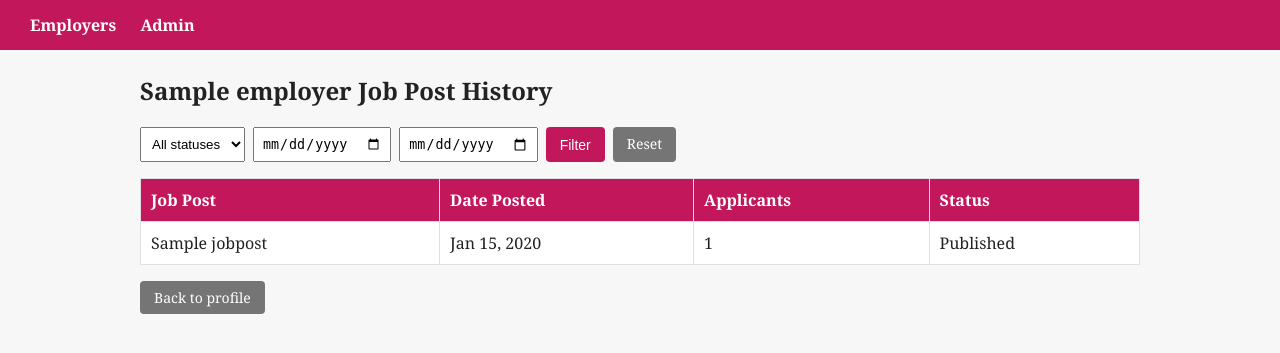
After one commit to MarkLesterAgaser/JobPortalSystem, a Django app: page /employers/1/jobs/ in a window 1280 px wide. The commit adds this page. Shown: the top 353 px of the page. Run offline with Django 5.2, Linux system fonts and the light colour scheme; tables that the repository leaves empty hold one stand-in row (values such as "Sample post").

Commit message:
Task 5: Employer job post history

```diff
--- /dev/null
+++ b/jobportal/templates/jobportal/employer_job_history.html
@@ -0,0 +1,36 @@
+{% extends 'jobportal/base.html' %}
+{% block title %}Job Post History{% endblock %}
+{% block content %}
+<h2>{{ employer.company_name }} Job Post History</h2>
+
+<form method="get" class="bar">
+  <select name="status">
+    <option value="">All statuses</option>
+    {% for value, label in status_choices %}
+    <option value="{{ value }}" {% if status == value %}selected{% endif %}>{{ label }}</option>
+    {% endfor %}
+  </select>
+  <input type="date" name="date_from" value="{{ date_from }}">
+  <input type="date" name="date_to" value="{{ date_to }}">
+  <button class="btn" type="submit">Filter</button>
+  <a class="btn gray" href="{% url 'employer_job_history' employer.pk %}">Reset</a>
+</form>
+
+<table>
+  <tr><th>Job Post</th><th>Date Posted</th><th>Applicants</th><th>Status</th></tr>
+  {% for job in jobs %}
+  <tr>
+    <td>{{ job.title }}</td>
+    <td>{{ job.created_at|date:"M d, Y" }}</td>
+    <td>{{ job.applicant_total }}</td>
+    <td>{{ job.get_status_display }}</td>
+  </tr>
+  {% empty %}
+  <tr><td colspan="4">No job posts found.</td></tr>
+  {% endfor %}
+</table>
+
+<div style="margin-top:16px; display:flex; gap:8px;">
+  <a class="btn gray" href="{% url 'employer_profile' employer.pk %}">Back to profile</a>
+</div>
+{% endblock %}
--- a/jobportal/templates/jobportal/employer_profile.html
+++ b/jobportal/templates/jobportal/employer_profile.html
@@ -72,5 +72,6 @@
 <div style="margin-top:16px; display:flex; gap:8px;">
   <a class="btn" href="{% url 'employer_edit' employer.pk %}">Edit</a>
   <a class="btn gray" href="{% url 'employer_list' %}">Back to list</a>
+  <a class="btn" href="{% url 'employer_job_history' employer.pk %}">Job Post History</a>
 </div>
 {% endblock %}
--- a/jobportal/urls.py
+++ b/jobportal/urls.py
@@ -9,4 +9,5 @@ urlpatterns = [
     path('employers/<int:pk>/edit/', views.employer_edit, name='employer_edit'),
     path('employers/<int:pk>/toggle/', views.employer_toggle, name='employer_toggle'),
     path('employers/<int:pk>/profile/', views.employer_profile, name='employer_profile'),
+    path('employers/<int:pk>/jobs/', views.employer_job_history, name='employer_job_history'),
 ]
--- a/jobportal/views.py
+++ b/jobportal/views.py
@@ -1,10 +1,11 @@
 from django.contrib import messages
-from django.db.models import Q
+from django.db.models import Count, Q
+from django.utils.dateparse import parse_date
 from django.shortcuts import render, redirect, get_object_or_404
 from django.views.decorators.http import require_POST
 
 from .forms import EmployerForm
-from .models import Application, Employer, Hiring
+from .models import Application, Employer, Hiring, JobPost
 
 
 def employer_list(request):
@@ -89,3 +90,37 @@ def employer_profile(request, pk):
         'applicant_count': applicant_count,
         'hire_count': hire_count,
     })
+
+def employer_job_history(request, pk):
+    employer = get_object_or_404(Employer, pk=pk)
+    jobs = employer.job_posts.annotate(
+        applicant_total=Count('applications')
+    ).order_by('-created_at')
+
+    status = request.GET.get('status', '')
+    date_from = request.GET.get('date_from', '')
+    date_to = request.GET.get('date_to', '')
+
+    if status in dict(JobPost.STATUS_CHOICES):
+        jobs = jobs.filter(status=status)
+    else:
+        status = ''
+
+    try:
+        start = parse_date(date_from) if date_from else None
+        end = parse_date(date_to) if date_to else None
+    except ValueError:
+        start = end = None
+    if start:
+        jobs = jobs.filter(created_at__date__gte=start)
+    if end:
+        jobs = jobs.filter(created_at__date__lte=end)
+
+    return render(request, 'jobportal/employer_job_history.html', {
+        'employer': employer,
+        'jobs': jobs,
+        'status': status,
+        'date_from': date_from,
+        'date_to': date_to,
+        'status_choices': JobPost.STATUS_CHOICES,
+    })
```
